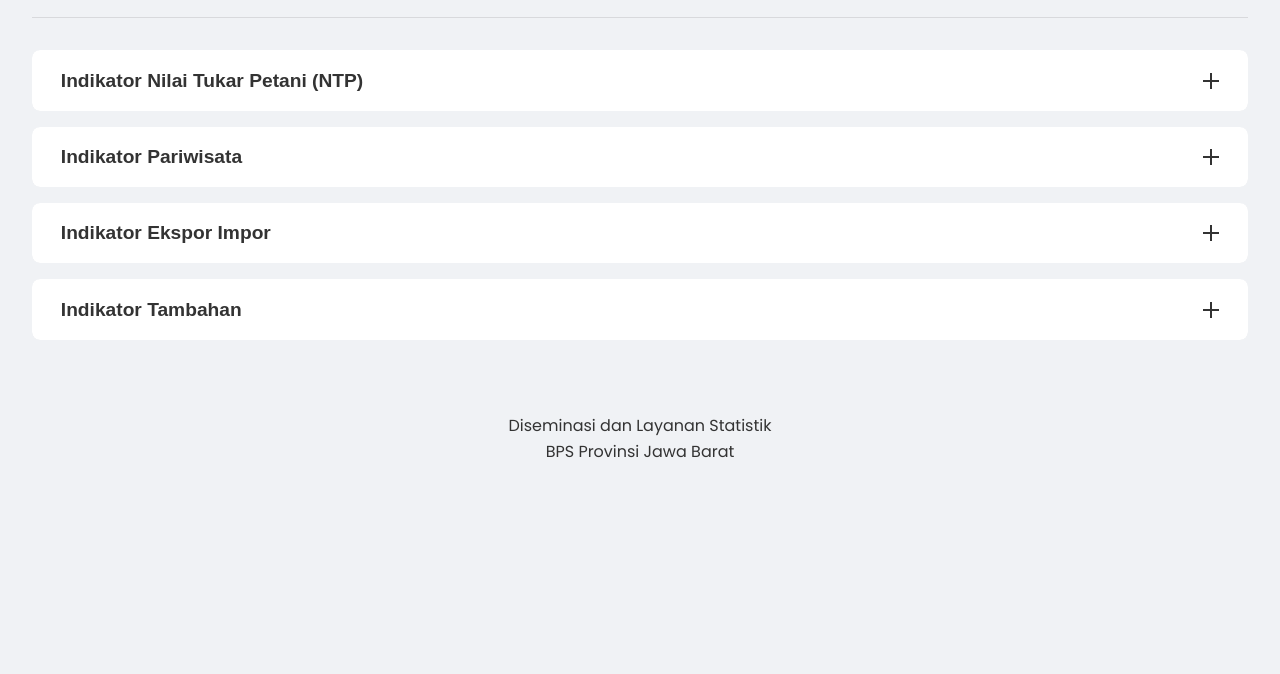
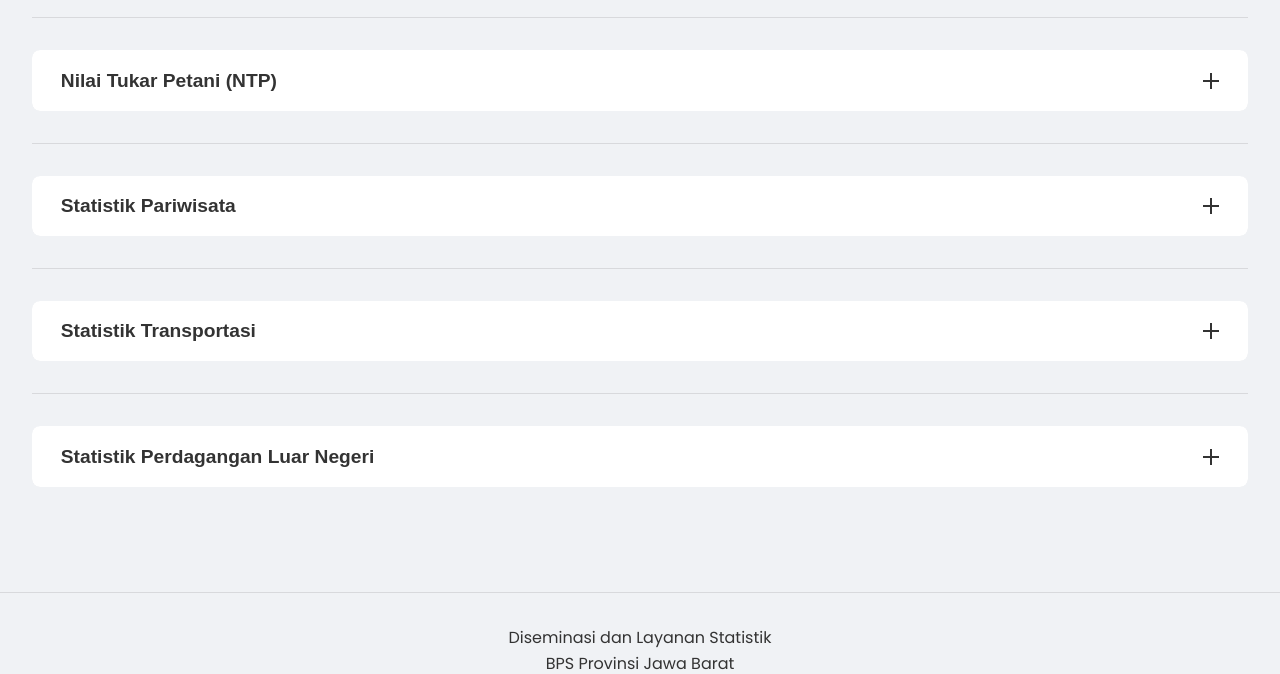
Before and after one commit to firmanh3200/makro32, a plain HTML site: page index.html in a window 1280 px wide. Shown: the part 324-998 px from the top of the page. Before the commit the page ends 800 px from the top, so only its background shows below. Drawn offline with nearby package versions, Linux system fonts and the light colour scheme.

Commit message:
Update index.html

```diff
--- a/index.html
+++ b/index.html
@@ -74,7 +74,7 @@
         <!-- BARIS NTP -->
         <section class="accordion-item">
             <button class="accordion-header">
-                <h3>Indikator Nilai Tukar Petani (NTP)</h3>
+                <h3>Nilai Tukar Petani (NTP)</h3>
                 <span class="accordion-icon"></span>
             </button>
             <div class="accordion-body">
@@ -84,8 +84,8 @@
                         <h3 class="card-title">N T P</h3>
                         <div class="card-data-row">
                             <div class="text-data-col">
-                                <p class="card-value">110,50</p>
-                                <p class="card-description"><a href="https://jabar.bps.go.id/id/statistics-table/2/MjY2IzI=/nilai-tukar-petani--ntp--dan-nilai-tukar-usaha-pertanian--ntup---jawa-barat.html" target="_blank">Mei 2025</a></p>
+                                <p class="card-value">113,94</p>
+                                <p class="card-description"><a href="https://jabar.bps.go.id/id/statistics-table/2/NzQxIzI=/it--ib--dan-ntp-menurut-subkelompok-pengeluaran--2018-100---persen-.html" target="_blank">Juni 2025</a></p>
                             </div>
                             <div class="chart-container"><div id="chart5"></div></div>
                         </div>
@@ -94,8 +94,8 @@
                         <h3 class="card-title">N T U P</h3>
                         <div class="card-data-row">
                             <div class="text-data-col">
-                                <p class="card-value">105,25</p>
-                                <p class="card-description"><a href="https://jabar.bps.go.id/id/statistics-table/2/MjY2IzI=/nilai-tukar-petani--ntp--dan-nilai-tukar-usaha-pertanian--ntup---jawa-barat.html" target="_blank">Mei 2025</a></p>
+                                <p class="card-value">117,20</p>
+                                <p class="card-description"><a href="https://jabar.bps.go.id/id/statistics-table/2/NzQxIzI=/it--ib--dan-ntp-menurut-subkelompok-pengeluaran--2018-100---persen-.html" target="_blank">Juni 2025</a></p>
                             </div>
                             <div class="chart-container"><div id="chart6"></div></div>
                         </div>
@@ -104,30 +104,33 @@
                         <h3 class="card-title">Indeks Diterima</h3>
                         <div class="card-data-row">
                             <div class="text-data-col">
-                                <p class="card-value">115,10</p>
-                                <p class="card-description"><a href="https://jabar.bps.go.id/id/statistics-table/2/MjY2IzI=/nilai-tukar-petani--ntp--dan-nilai-tukar-usaha-pertanian--ntup---jawa-barat.html" target="_blank">Mei 2025</a></p>
+                                <p class="card-value">138,70</p>
+                                <p class="card-description"><a href="https://jabar.bps.go.id/id/statistics-table/2/NzQxIzI=/it--ib--dan-ntp-menurut-subkelompok-pengeluaran--2018-100---persen-.html" target="_blank">Juni 2025</a></p>
                             </div>
                             <div class="chart-container"><div id="chart7"></div></div>
                         </div>
                     </div>
                     <div class="metric-card card-color-8">
-                        <h3 class="card-title">Tingkat Pengangguran</h3>
+                        <h3 class="card-title">Indeks Dibayar</h3>
                         <div class="card-data-row">
                             <div class="text-data-col">
-                                <p class="card-value">7,76%</p>
-                                <p class="card-description"><a href="https://jabar.bps.go.id/id/statistics-table/2/NjMyIzI=/persentase-penduduk-bekerja-menurut-pendidikan-tertinggi-yang-ditamatkan-dan-jenis-kelamin--persen-.html" target="_blank">Agust 2024</a></p>
+                                <p class="card-value">121,73</p>
+                                <p class="card-description"><a href="https://jabar.bps.go.id/id/statistics-table/2/NzQxIzI=/it--ib--dan-ntp-menurut-subkelompok-pengeluaran--2018-100---persen-.html" target="_blank">Juni 2025</a></p>
                             </div>
                             <div class="chart-container"><div id="chart8"></div></div>
                         </div>
                     </div>
                 </section>
+                <br>
             </div>
         </section>
+
+        <div class="metrics-grid-separator"></div>
 
         <!-- BARIS PARIWISATA -->
         <section class="accordion-item">
             <button class="accordion-header">
-                <h3>Indikator Pariwisata</h3>
+                <h3>Statistik Pariwisata</h3>
                 <span class="accordion-icon"></span>
             </button>
             <div class="accordion-body">
@@ -137,8 +140,8 @@
                         <h3 class="card-title">T P K</h3>
                         <div class="card-data-row">
                             <div class="text-data-col">
-                                <p class="card-value">5,25%</p>
-                                <p class="card-description"><a href="https://jabar.bps.go.id/id/statistics-table/2/MTAzMyMy/pertumbuhan-ekonomi-jawa-barat--q-to-q--y-on-y--dan-y-to-d---persen-.html" target="_blank">Q1 2025</a></p>
+                                <p class="card-value">37,59%</p>
+                                <p class="card-description"><a href="https://jabar.bps.go.id/id/statistics-table/2/MjE2IzI=/tingkat-penghunian-kamar-hotel--persen-.html" target="_blank">Mei 2025</a></p>
                             </div>
                             <div class="chart-container"><div id="chart9"></div></div>
                         </div>
@@ -147,8 +150,8 @@
                         <h3 class="card-title">TPK Bintang</h3>
                         <div class="card-data-row">
                             <div class="text-data-col">
-                                <p class="card-value">7,50%</p>
-                                <p class="card-description"><a href="https://jabar.bps.go.id/id/statistics-table/2/MTA1NiMy/persentase-penduduk-miskin-jawa-barat.html" target="_blank">Sept 2024</a></p>
+                                <p class="card-value">47,08%</p>
+                                <p class="card-description"><a href="https://jabar.bps.go.id/id/statistics-table/2/MjE2IzI=/tingkat-penghunian-kamar-hotel--persen-.html" target="_blank">Mei 2025</a></p>
                             </div>
                             <div class="chart-container"><div id="chart10"></div></div>
                         </div>
@@ -157,8 +160,8 @@
                         <h3 class="card-title">TPK Non Bintang</h3>
                         <div class="card-data-row">
                             <div class="text-data-col">
-                                <p class="card-value">73,50</p>
-                                <p class="card-description"><a href="https://jabar.bps.go.id/id/statistics-table/2/MjQyIzIzI=/ihk-menurut-kelompok-pengeluaran--persen-.html" target="_blank">2024</a></p>
+                                <p class="card-value">23,42%</p>
+                                <p class="card-description"><a href="https://jabar.bps.go.id/id/statistics-table/2/MjE2IzI=/tingkat-penghunian-kamar-hotel--persen-.html" target="_blank">Mei 2025</a></p>
                             </div>
                             <div class="chart-container"><div id="chart11"></div></div>
                         </div>
@@ -167,108 +170,121 @@
                         <h3 class="card-title">Kunjungan Wisman</h3>
                         <div class="card-data-row">
                             <div class="text-data-col">
-                                <p class="card-value">35,8 T</p>
-                                <p class="card-description"><a href="https://jabar.bps.go.id/id/statistics-table/2/NzgzIzI=/nilai-realisasi-investasi-penanaman-modal-asing--pma--dan-penanaman-modal-dalam-negeri--pmdn--menurut-sektor-usaha-di-jawa-barat.html" target="_blank">Q1 2025</a></p>
+                                <p class="card-value">257</p>
+                                <p class="card-description"><a href="https://jabar.bps.go.id/id/statistics-table/2/NDAwIzI=/jumlah-wisatawan-mancanegara-menurut-negara-asal--jiwa-.html" target="_blank">Mei 2025</a></p>
                             </div>
                             <div class="chart-container"><div id="chart12"></div></div>
                         </div>
                     </div>
                 </section>
+                <br>
             </div>
         </section>
 
-        <!-- BARIS EKSPOR IMPOR -->
+        <div class="metrics-grid-separator"></div>
+
+        <!-- BARIS TRANSPORTASI -->
         <section class="accordion-item">
             <button class="accordion-header">
-                <h3>Indikator Ekspor Impor</h3>
+                <h3>Statistik Transportasi</h3>
                 <span class="accordion-icon"></span>
             </button>
             <div class="accordion-body">
                 <div class="metrics-grid-separator"></div>
                 <section class="metrics-grid-container">
                     <div class="metric-card card-color-13">
-                        <h3 class="card-title">Nilai Ekspor (Miliar USD)</h3>
+                        <h3 class="card-title">Penumpang Udara Internasional</h3>
                         <div class="card-data-row">
                             <div class="text-data-col">
-                                <p class="card-value">2,5</p>
-                                <p class="card-description"><a href="https://jabar.bps.go.id/statictable/2021/02/25/1154/perkembangan-ekspor-impor-jawa-barat.html" target="_blank">Feb 2025</a></p>
+                                <p class="card-value">12.871</p>
+                                <p class="card-description"><a href="https://jabar.bps.go.id/statictable/2021/02/25/1154/perkembangan-ekspor-impor-jawa-barat.html" target="_blank">Mei 2025</a></p>
                             </div>
                             <div class="chart-container"><div id="chart13"></div></div>
                         </div>
                     </div>
                     <div class="metric-card card-color-14">
-                        <h3 class="card-title">Nilai Impor (Miliar USD)</h3>
+                        <h3 class="card-title">Penumpang Udara Domestik</h3>
                         <div class="card-data-row">
                             <div class="text-data-col">
-                                <p class="card-value">1,8</p>
-                                <p class="card-description"><a href="https://jabar.bps.go.id/statictable/2021/02/25/1154/perkembangan-ekspor-impor-jawa-barat.html" target="_blank">Feb 2025</a></p>
+                                <p class="card-value">1.834</p>
+                                <p class="card-description"><a href="https://jabar.bps.go.id/statictable/2021/02/25/1154/perkembangan-ekspor-impor-jawa-barat.html" target="_blank">Mei 2025</a></p>
                             </div>
                             <div class="chart-container"><div id="chart14"></div></div>
                         </div>
                     </div>
-                    <div class="metric-card card-color-16">
-                        <h3 class="card-title">Neraca Perdagangan</h3>
+                    <div class="metric-card card-color-15">
+                        <h3 class="card-title">Penumpang Kereta (Juta)</h3>
                         <div class="card-data-row">
                             <div class="text-data-col">
-                                <p class="card-value">112,50</p>
-                                <p class="card-description"><a href="https://jabar.bps.go.id/id/statistics-table/2/MjQyIzIzI=/ihk-menurut-kelompok-pengeluaran--persen-.html" target="_blank">Apr 2025</a></p>
+                                <p class="card-value">2,16</p>
+                                <p class="card-description"><a href="https://jabar.bps.go.id/id/statistics-table/2/MjQyIzIzI=/ihk-menurut-kelompok-pengeluaran--persen-.html" target="_blank">Mei 2025</a></p>
                             </div>
-                            <div class="chart-container"><div id="chart16"></div></div>
+                            <div class="chart-container"><div id="chart15"></div></div>
                         </div>
                     </div>
                 </section>
+                <br>
             </div>
         </section>
 
-        <!-- BARIS TAMBAHAN METRICS -->
+        <div class="metrics-grid-separator"></div>
+
+        <!-- BARIS EKSPOR IMPOR -->
         <section class="accordion-item">
             <button class="accordion-header">
-                <h3>Indikator Tambahan</h3>
+                <h3>Statistik Perdagangan Luar Negeri</h3>
                 <span class="accordion-icon"></span>
             </button>
             <div class="accordion-body">
                 <div class="metrics-grid-separator"></div>
                 <section class="metrics-grid-container">
-                    <div class="metric-card card-color-15">
-                        <h3 class="card-title">TPAK</h3>
+                    <div class="metric-card card-color-16">
+                        <h3 class="card-title">Nilai Ekspor (Miliar USD)</h3>
                         <div class="card-data-row">
                             <div class="text-data-col">
-                                <p class="card-value">68,20%</p>
-                                <p class="card-description"><a href="https://jabar.bps.go.id/id/statistics-table/2/MjYzIzI=/tingkat-partisipasi-angkatan-kerja--tpak--jawa-barat.html" target="_blank">Agust 2024</a></p>
+                                <p class="card-value">3,33</p>
+                                <p class="card-description"><a href="https://jabar.bps.go.id/id/statistics-table/2/MzU3IzI=/nilai-ekspor-menurut-sektor--ribu-usd-.html" target="_blank">Mei 2025</a></p>
+                            </div>
+                            <div class="chart-container"><div id="chart16"></div></div>
+                        </div>
+                    </div>
+                    <div class="metric-card card-color-17">
+                        <h3 class="card-title">Kumulatif Ekspor (Miliar USD)</h3>
+                        <div class="card-data-row">
+                            <div class="text-data-col">
+                                <p class="card-value">15,40</p>
+                                <p class="card-description"><a href="http://asik.32net.id:8602" target="_blank">Mei 2025</a></p>
                             </div>
                             <div class="chart-container"><div id="chart17"></div></div>
                         </div>
                     </div>
-                    <div class="metric-card card-color-17">
-                        <h3 class="card-title">I H P B</h3>
+                    <div class="metric-card card-color-18">
+                        <h3 class="card-title">Nilai Impor (Miliar USD)</h3>
                         <div class="card-data-row">
                             <div class="text-data-col">
-                                <p class="card-value">112,50</p>
-                                <p class="card-description"><a href="https://jabar.bps.go.id/id/statistics-table/2/MjU3IzI=/indeks-harga-perdagangan-besar--ihpb--menurut-sektor-di-jawa-barat.html" target="_blank">Apr 2025</a></p>
+                                <p class="card-value">1,03</p>
+                                <p class="card-description"><a href="https://jabar.bps.go.id/id/statistics-table/2/MzYwIzI=/nilai-impor-menurut-sektor--ribu-usd-.html" target="_blank">Mei 2025</a></p>
                             </div>
                             <div class="chart-container"><div id="chart18"></div></div>
                         </div>
                     </div>
-                    <div class="metric-card card-color-18">
-                        <h3 class="card-title">Penduduk Miskin</h3>
+                    <div class="metric-card card-color-19">
+                        <h3 class="card-title">Kumulatif Impor (Miliar USD)</h3>
                         <div class="card-data-row">
                             <div class="text-data-col">
-                                <p class="card-value">4.000 Jiwa</p>
-                                <p class="card-description"><a href="https://jabar.bps.go.id/id/statistics-table/2/MTA1NiMy/persentase-penduduk-miskin-jawa-barat.html" target="_blank">Sept 2024</a></p>
+                                <p class="card-value">5,01</p>
+                                <p class="card-description"><a href="http://asik.32net.id:8602" target="_blank">Mei 2025</a></p>
                             </div>
                             <div class="chart-container"><div id="chart19"></div></div>
                         </div>
                     </div>
                 </section>
+                <br>
             </div>
         </section>
         <br>
-        <!-- <section>
-            <div class="button btn-primary">
-                <a class="text-center" href="" target="_blank">Selengkapnya</a>
-            </div>
-        </section> -->
     </main>
+    <div class="metrics-grid-separator"></div>
     <footer>
         <p><center>Diseminasi dan Layanan Statistik<br>
             BPS Provinsi Jawa Barat</center></p>
```
